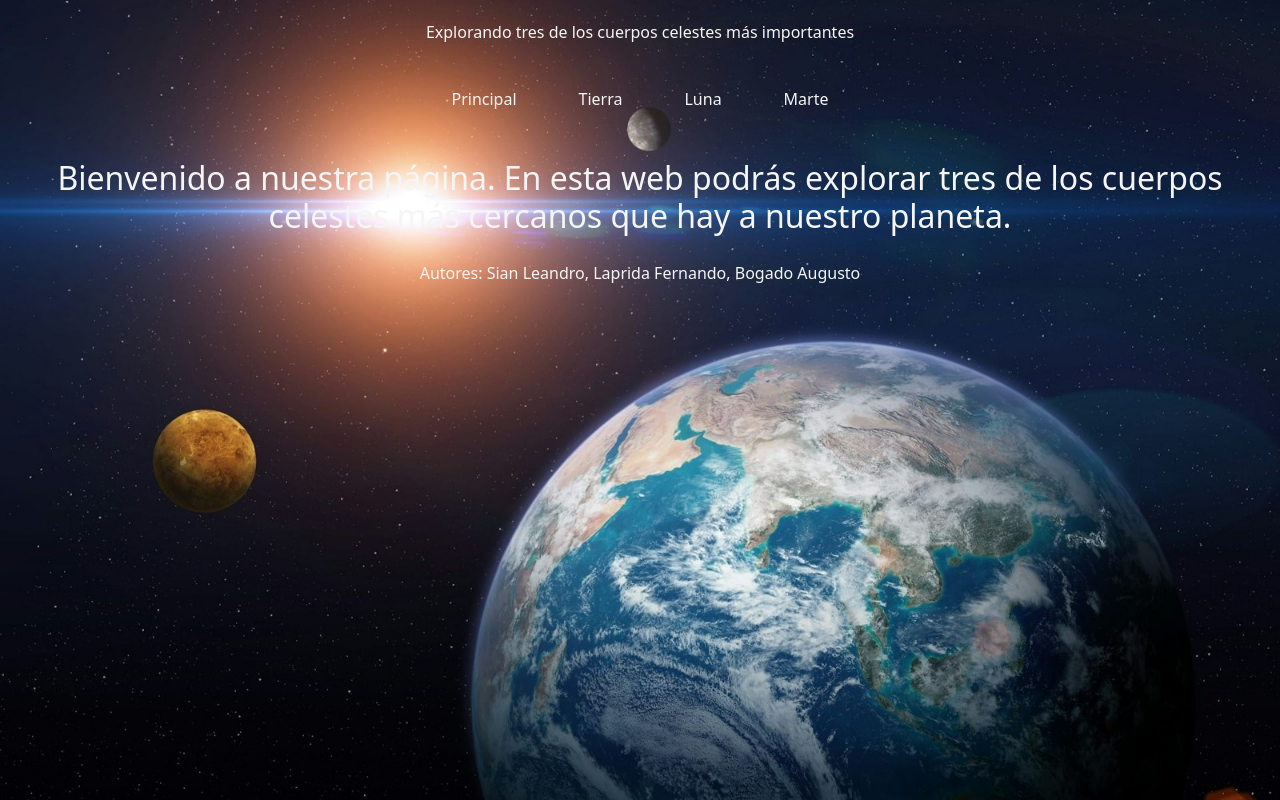
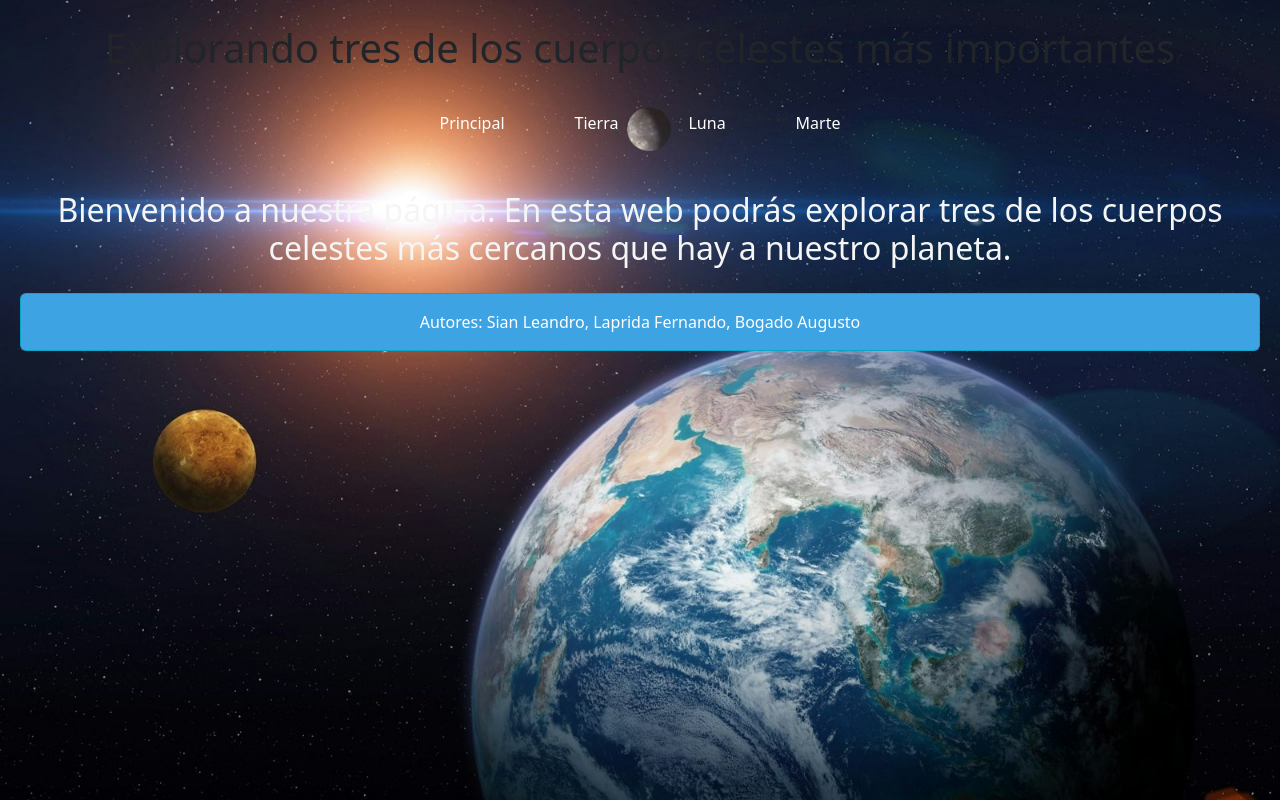
Before and after one commit to DreynosKS/Trabajo-Colaborativo-Grupo-4, a plain HTML site: page index.html in a window 1280 px wide. Drawn offline with nearby package versions, Linux system fonts and the light colour scheme.

Commit message:
Header ahora esta en grid,footer marcado

```diff
--- a/index.html
+++ b/index.html
@@ -15,32 +15,66 @@
             background-repeat: no-repeat;
             background-size: cover;
         }
+        .col{
+          background-color: rgba(45, 247, 5, 0);
+        }
+        .card-body{
+          background-color: rgba(255, 7, 172, 0.2);
+        }
     </style>
-    <div class="container mx-auto text-center header">
-    <header>Explorando tres de los cuerpos celestes más importantes</header>
+
+    <div class="container my-4">
+      <div class="text-center">
+        <header>
+          <h1>Explorando tres de los cuerpos celestes más importantes</h1>
+        </header>
+      </div>
+      <div class="d-grid justify-content-center">
+        <div class="row gx-3">
+          <div class="col text-white p-3 mx-1 text-center">
+            <a class="nav-link text-white" href="#">Principal</a>
+          </div>
+          <div class="col text-white p-3 mx-1 text-center">
+            <a class="nav-link text-white" href="#">Tierra</a>
+          </div>
+          <div class="col  text-white p-3 mx-1 text-center">
+            <a class="nav-link text-white" href="#">Luna</a>
+          </div>
+          <div class="col  text-white p-3 mx-1 text-center">
+            <a class="nav-link text-white" href="#">Marte</a>
+          </div>
+        </div>
+      </div>
     </div>
-    <div class="container mx-auto">
-        <ul class="nav justify-content-center">
-            <li class="nav-item">
-              <a class="nav-link" href="#">Principal</a>
-            </li>
-            <li class="nav-item">
-              <a class="nav-link" href="#">Tierra</a>
-            </li>
-            <li class="nav-item">
-              <a class="nav-link" href="#">Luna</a>
-            </li>
-            <li class="nav-item">
-              <a class="nav-link" href="#">Marte</a>
-            </li>
-          </ul>
-    </div>
+
+    <!-- <div class="container mx-auto text-center header"> -->
+    <!-- <header>Explorando tres de los cuerpos celestes más importantes</header> -->
+    <!-- </div> -->
+    <!-- <div class="container mx-auto"> -->
+        <!-- <ul class="nav justify-content-center"> -->
+            <!-- <li class="nav-item"> -->
+              <!-- <a class="nav-link" href="#">Principal</a> -->
+            <!-- </li> -->
+            <!-- <li class="nav-item"> -->
+              <!-- <a class="nav-link" href="#">Tierra</a> -->
+            <!-- </li> -->
+            <!-- <li class="nav-item"> -->
+              <!-- <a class="nav-link" href="#">Luna</a> -->
+            <!-- </li> -->
+            <!-- <li class="nav-item"> -->
+              <!-- <a class="nav-link" href="#">Marte</a> -->
+            <!-- </li> -->
+          <!-- </ul> -->
+    <!-- </div> -->
+
     <div class="text-center main-index">
         <h2>Bienvenido a nuestra página. En esta web podrás explorar tres de los cuerpos celestes más cercanos que hay a nuestro planeta.</h2>
     </div>
     <div>
         <footer class="text-center footer">
-            <p>Autores: Sian Leandro, Laprida Fernando, Bogado Augusto</p>
+          <div class="card bg-info text-white">
+            <div class="card-body">Autores: Sian Leandro, Laprida Fernando, Bogado Augusto</div>
+          </div>
         </footer>
     </div>
 </body>
```
